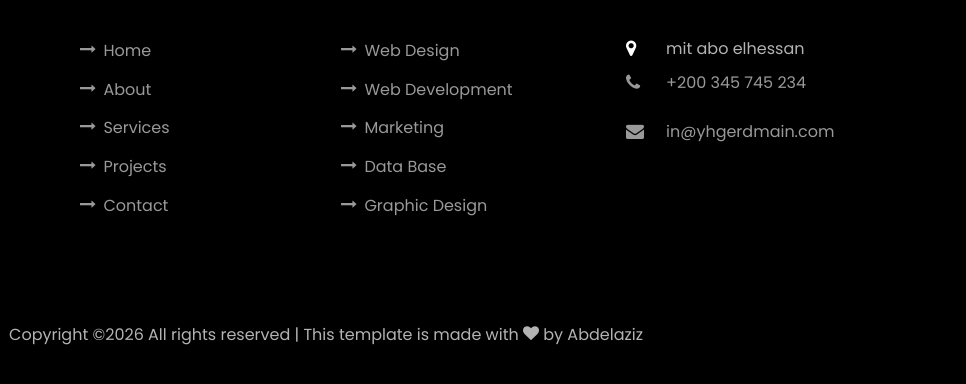
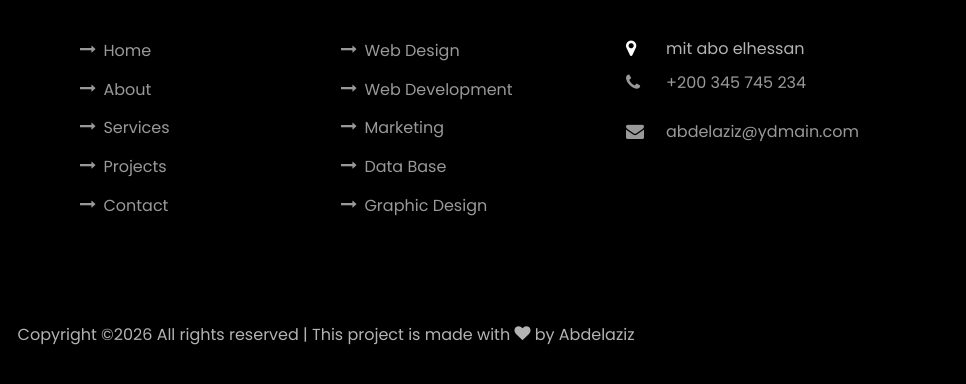
Before and after one commit to zizo-1/project-gra, a plain HTML site: page index.html in a window 1280 px wide. Shown: the part 5300-5684 px from the top of the page, 314-1280 px from the left. Drawn offline with Linux system fonts and the light colour scheme; files whose address does not match are found by name.

Commit message:
Update index.html

```diff
--- a/index.html
+++ b/index.html
@@ -479,7 +479,7 @@
 	              <ul>
 	                <li><span class="icon icon-map-marker"></span><span class="text">mit abo elhessan</span></li>
 	                <li><a href="#"><span class="icon icon-phone"></span><span class="text">+200 345 745 234</span></a></li>
-	                <li><a href="#"><span class="icon icon-envelope"></span><span class="text">in@yhgerdmain.com</span></a></li>
+	                <li><a href="#"><span class="icon icon-envelope"></span><span class="text">abdelaziz@ydmain.com</span></a></li>
 	              </ul>
 	            </div>
             </div>
@@ -487,7 +487,7 @@
         </div>
         <div class="row">
           <div class="col-md-12 text-center">
-            <p>Copyright &copy;<script>document.write(new Date().getFullYear());</script> All rights reserved | This template is made with <i class="icon-heart color-danger" aria-hidden="true"></i> by <a href="https://colorlib.com" target="_blank">Abdelaziz</a></p>
+            <p>Copyright &copy;<script>document.write(new Date().getFullYear());</script> All rights reserved | This project is made with <i class="icon-heart color-danger" aria-hidden="true"></i> by Abdelaziz</p>
           </div>
         </div>
       </div>
```
